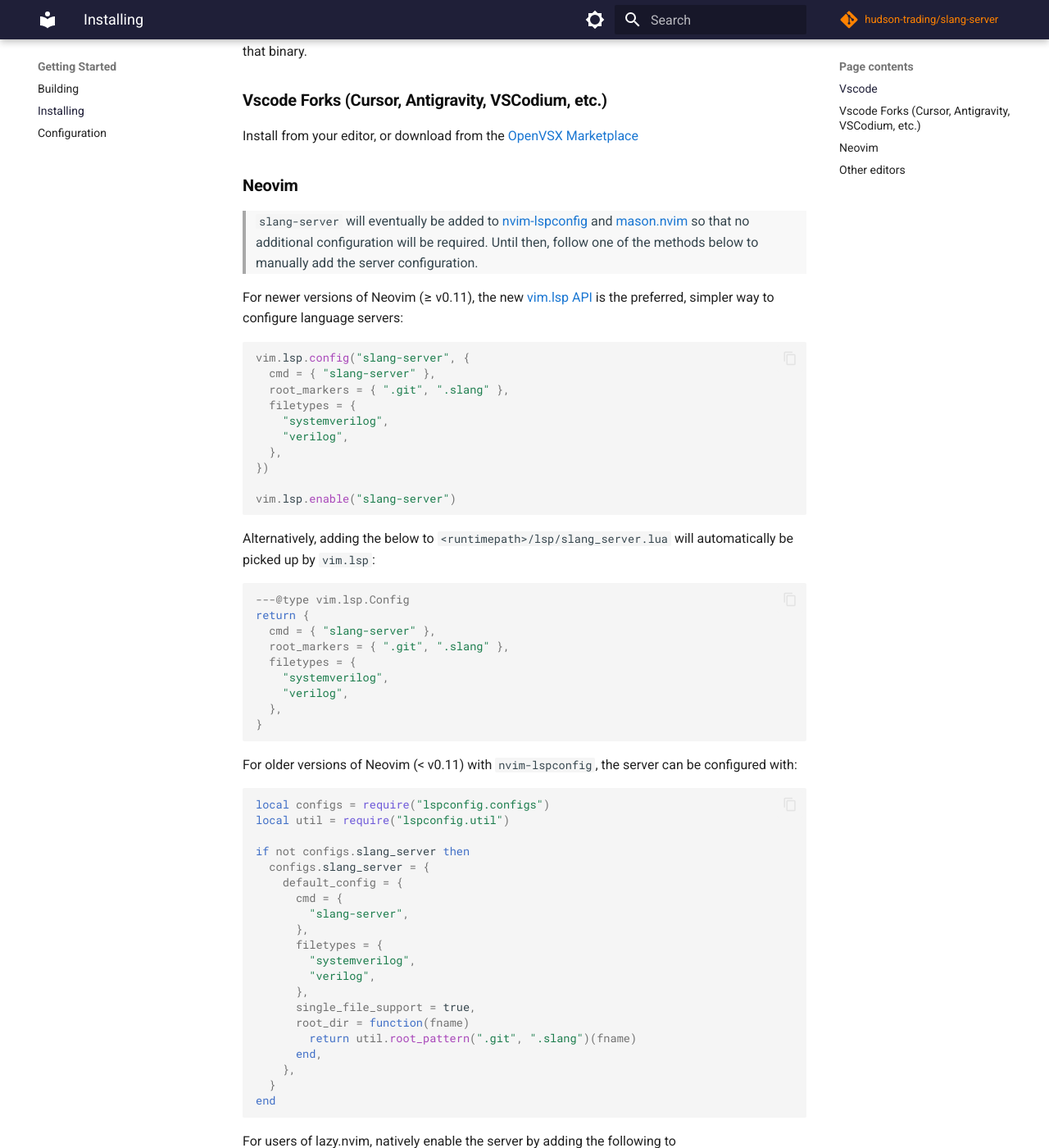
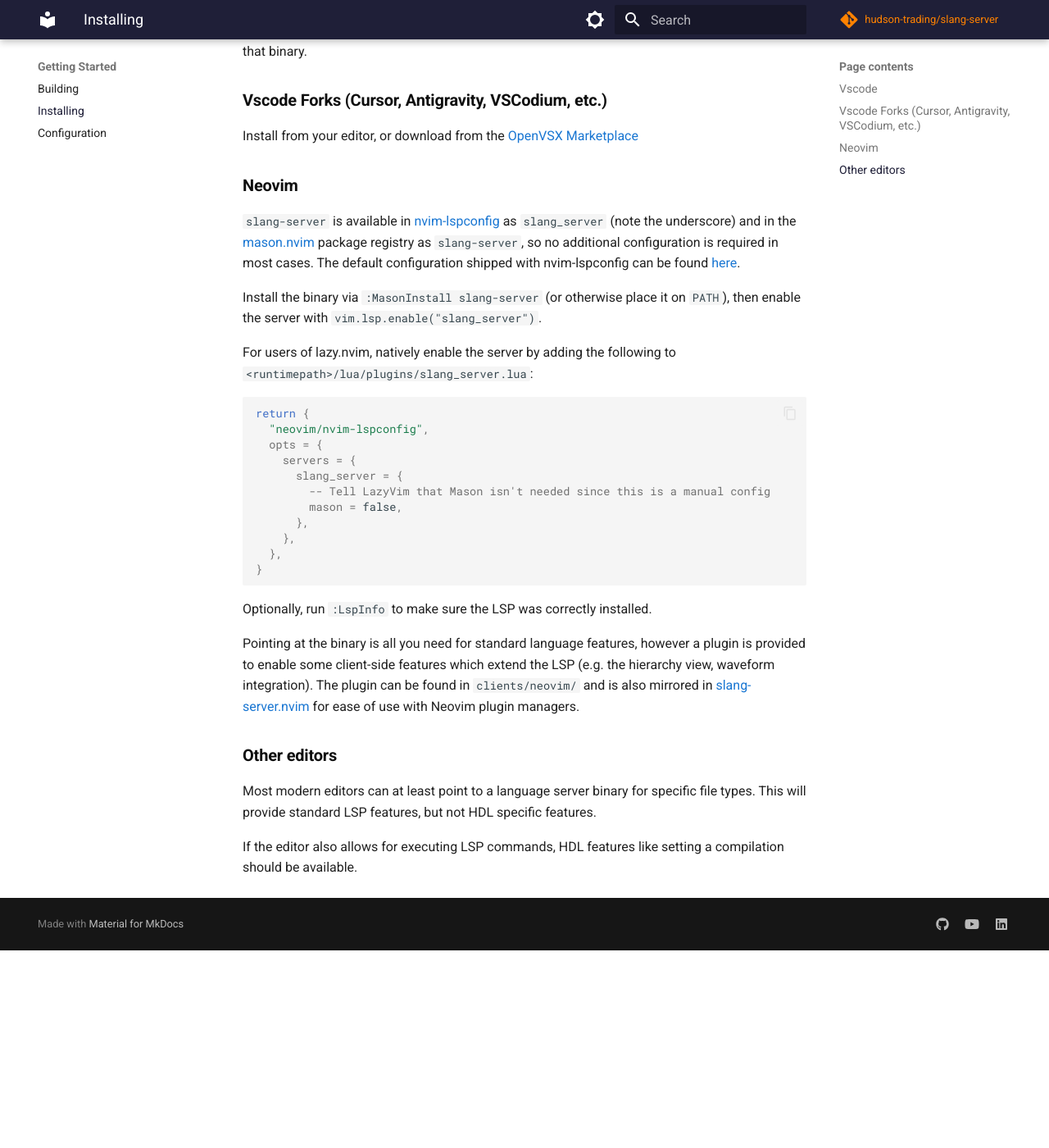
Before and after one commit to hudson-trading/slang-server, an MkDocs documentation site: the page built from docs/start/installing.md, in a window 1280 px wide and 1400 px high, scrolled down 315 px. Shown: the whole window at 82% size. Built offline with MkDocs 1.6.1 and Material for MkDocs 9.7.7, drawn with Linux system fonts in a browser that asks for light colours; comment, search, counter and statistics services are not loaded; after the commit the page ends 1474 px from its top, so only the background shows below that; some of the changed text lies outside the part shown.

Commit message:
Post nvim-lspconfig install instructions

````diff
--- a/docs/start/installing.md
+++ b/docs/start/installing.md
@@ -10,61 +10,9 @@
 
 ### Neovim
 
-> `slang-server` will eventually be added to [nvim-lspconfig](https://github.com/neovim/nvim-lspconfig) and [mason.nvim](https://github.com/mason-org/mason.nvim) so that no additional configuration will be required. Until then, follow one of the methods below to manually add the server configuration.
+`slang-server` is available in [nvim-lspconfig](https://github.com/neovim/nvim-lspconfig) as `slang_server` (note the underscore) and in the [mason.nvim](https://github.com/mason-org/mason.nvim) package registry as `slang-server`, so no additional configuration is required in most cases. The default configuration shipped with nvim-lspconfig can be found [here](https://github.com/neovim/nvim-lspconfig/blob/master/lsp/slang_server.lua).
 
-For newer versions of Neovim (≥ v0.11), the new [vim.lsp API](<https://neovim.io/doc/user/lsp.html#vim.lsp.start()>) is the preferred, simpler way to configure language servers:
-
-```lua
-vim.lsp.config("slang-server", {
-  cmd = { "slang-server" },
-  root_markers = { ".git", ".slang" },
-  filetypes = {
-    "systemverilog",
-    "verilog",
-  },
-})
-
-vim.lsp.enable("slang-server")
-```
-
-Alternatively, adding the below to `<runtimepath>/lsp/slang_server.lua` will automatically be picked up by `vim.lsp`:
-
-```lua
----@type vim.lsp.Config
-return {
-  cmd = { "slang-server" },
-  root_markers = { ".git", ".slang" },
-  filetypes = {
-    "systemverilog",
-    "verilog",
-  },
-}
-```
-
-For older versions of Neovim (< v0.11) with `nvim-lspconfig`, the server can be configured with:
-
-```lua
-local configs = require("lspconfig.configs")
-local util = require("lspconfig.util")
-
-if not configs.slang_server then
-  configs.slang_server = {
-    default_config = {
-      cmd = {
-        "slang-server",
-      },
-      filetypes = {
-        "systemverilog",
-        "verilog",
-      },
-      single_file_support = true,
-      root_dir = function(fname)
-        return util.root_pattern(".git", ".slang")(fname)
-      end,
-    },
-  }
-end
-```
+Install the binary via `:MasonInstall slang-server` (or otherwise place it on `PATH`), then enable the server with `vim.lsp.enable("slang_server")`.
 
 For users of lazy.nvim, natively enable the server by adding the following to `<runtimepath>/lua/plugins/slang_server.lua`:
 
@@ -82,8 +30,6 @@
 }
 ```
 
-The above assumes that a slang-server config has been added to `vim.lsp.config` or `nvim-lspconfig` using one of the preceding steps.
-
 Optionally, run `:LspInfo` to make sure the LSP was correctly installed.
 
 Pointing at the binary is all you need for standard language features, however a plugin is provided to enable some client-side features which extend the LSP (e.g. the hierarchy view, waveform integration). The plugin can be found in `clients/neovim/` and is also mirrored in [slang-server.nvim](https://github.com/hudson-trading/slang-server.nvim) for ease of use with Neovim plugin managers.
````
